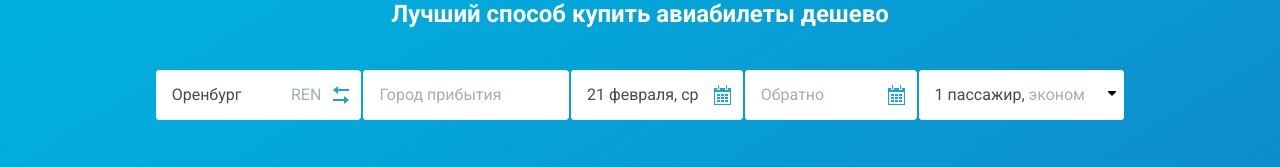
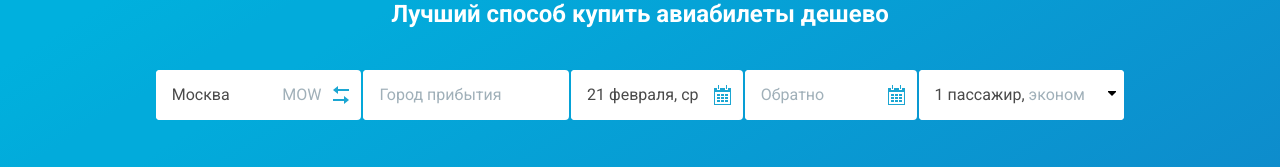
Before and after one commit to KonstBessonov/aviasales-demo-intensive, a React (Create React App) app: page / in a window 1280 px wide. Shown: the part 290-457 px from the top of the page. Built offline with nearby package versions, Linux system fonts and the light colour scheme; what react-clickoutside would draw is missing.

Commit message:
Origin city change

```diff
--- a/src/Forms/DirectionForm/index.js
+++ b/src/Forms/DirectionForm/index.js
@@ -264,8 +264,8 @@ class DirectionForm extends React.Component {
       <Container>
         <InputBig>
           <InputWrapper>
-            <PlaceInput defaultValue="Оренбург" placeholder="Город вылета" />
-            <IATACode>REN</IATACode>
+            <PlaceInput defaultValue="Москва" placeholder="Город вылета" />
+            <IATACode>MOW</IATACode>
             <SwapPlaces />
           </InputWrapper>
         </InputBig>
--- a/src/Main/TopDestination/index.js
+++ b/src/Main/TopDestination/index.js
@@ -53,7 +53,7 @@ export default () => {
                 <OriginText>
                   Популярные направления перелетов из города{" "}
                   <OriginCity>
-                    Оренбург <Img src={pen} />
+                    Москва <Img src={pen} />
                   </OriginCity>
                 </OriginText>
               </div>
```
